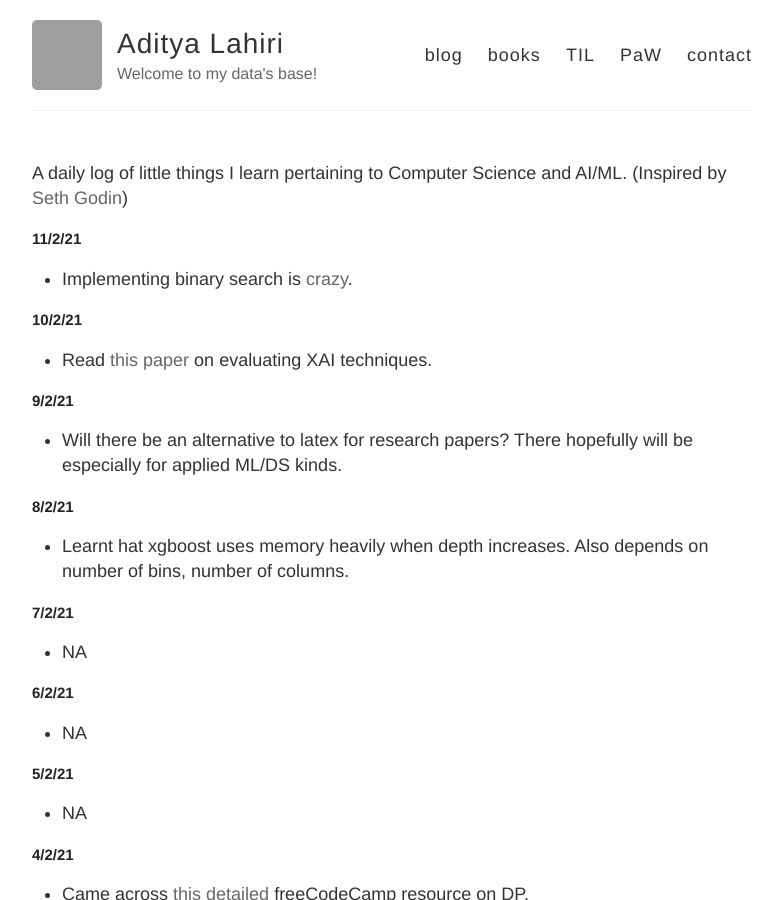
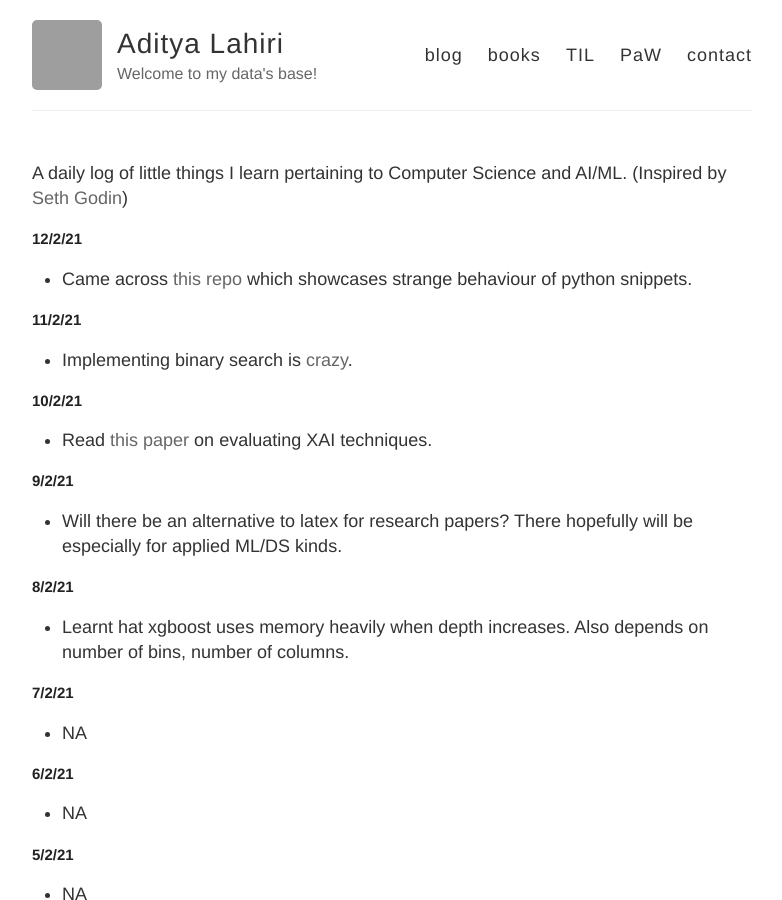
Before and after one commit to adityalahiri/adityalahiri.github.io, a Jekyll site: the page built from TIL.md, in a window 1280 px wide and 900 px high. Shown: the whole window, without its empty margins (248-1030 px from the left). Built offline with Jekyll 4.4.1, drawn with Linux system fonts in a browser that asks for light colours; our own code applies the rules of GitHub Pages for plain Markdown files; grey boxes are pictures that could not be loaded.

Commit message:
Update for 12/2

```diff
--- a/TIL.md
+++ b/TIL.md
@@ -1,5 +1,9 @@
 A daily log of little things I learn pertaining to Computer Science and AI/ML.
 (Inspired by [Seth Godin](https://seths.blog/))
+
+## 12/2/21
+
+* Came across [this repo](https://github.com/satwikkansal/wtfpython) which showcases strange behaviour of python snippets.
 
 ## 11/2/21
 
```
